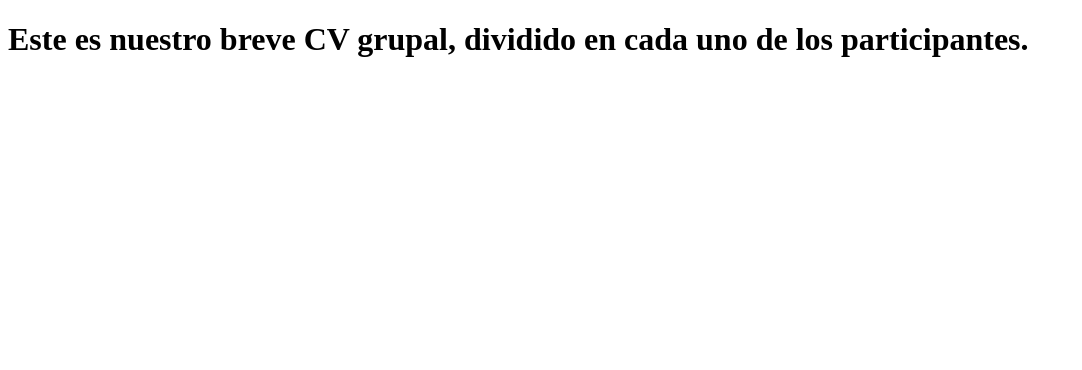
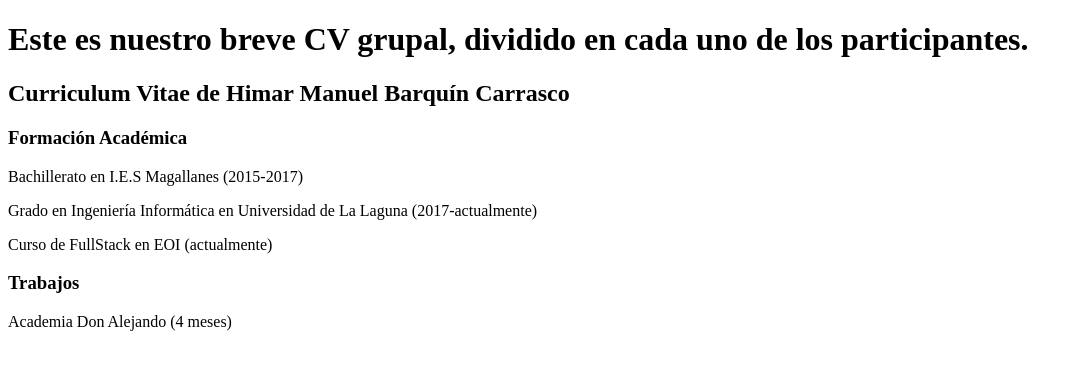
Before and after one commit to XavYan/cv-grupal, a plain HTML site: page src/index.html in a window 1280 px wide. Shown: the whole page, without its empty margins (0-1082 px from the left). Drawn offline with Linux system fonts and the light colour scheme.

Commit message:
Added academic data for my profile

```diff
--- a/src/index.html
+++ b/src/index.html
@@ -7,5 +7,18 @@
 </head>
 <body>
     <h1>Este es nuestro breve CV grupal, dividido en cada uno de los participantes.</h1>
+    <div class="himar">
+        <h2>Curriculum Vitae de Himar Manuel Barquín Carrasco</h2>
+        <div class="academic">
+            <h3>Formación Académica</h3>
+            <p>Bachillerato en I.E.S Magallanes (2015-2017)</p>
+            <p>Grado en Ingeniería Informática en Universidad de La Laguna (2017-actualmente)</p>
+            <p>Curso de FullStack en EOI (actualmente)</p>
+        </div>
+        <div class="works">
+            <h3>Trabajos</h3>
+            <p>Academia Don Alejando (4 meses)</p>
+        </div>
+    </div>
 </body>
 </html>
```
